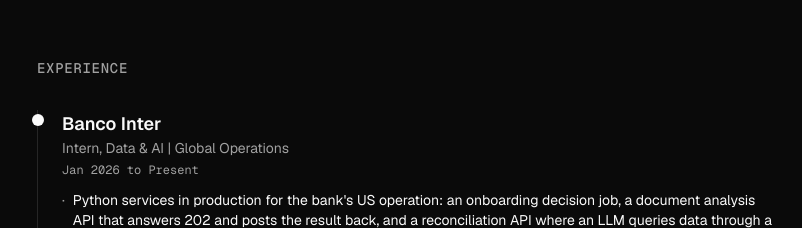
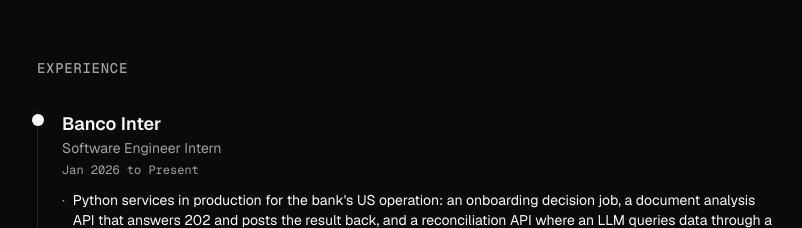
Before and after one commit to tutorres/torres.dev, a Next.js app: page / in a window 1280 px wide. Shown: the part 1580-1808 px from the top of the page, without its empty margins (235-1037 px from the left). Built offline with nearby package versions, Linux system fonts and the light colour scheme.

Commit message:
Inter role title: Software Engineer Intern
Co-Authored-By: Claude Sonnet 5.5 <noreply@anthropic.com>
Claude-Session: https://claude.ai/code/session_01WGWYkeu22s3M2McnmGdm7g

```diff
--- a/components/Experience.tsx
+++ b/components/Experience.tsx
@@ -45,8 +45,8 @@ const experiences: ExperienceItem[] = [
   {
     company: "Banco Inter",
     role: {
-      en: "Intern, Data & AI | Global Operations",
-      pt: "Estagiário, Dados e IA | Global Operations",
+      en: "Software Engineer Intern",
+      pt: "Estagiário de Engenharia de Software",
     },
     period: {
       en: "Jan 2026 to Present",
```
Also changed, not shown: 1 other file (tests, documents, lock files or other folders).
